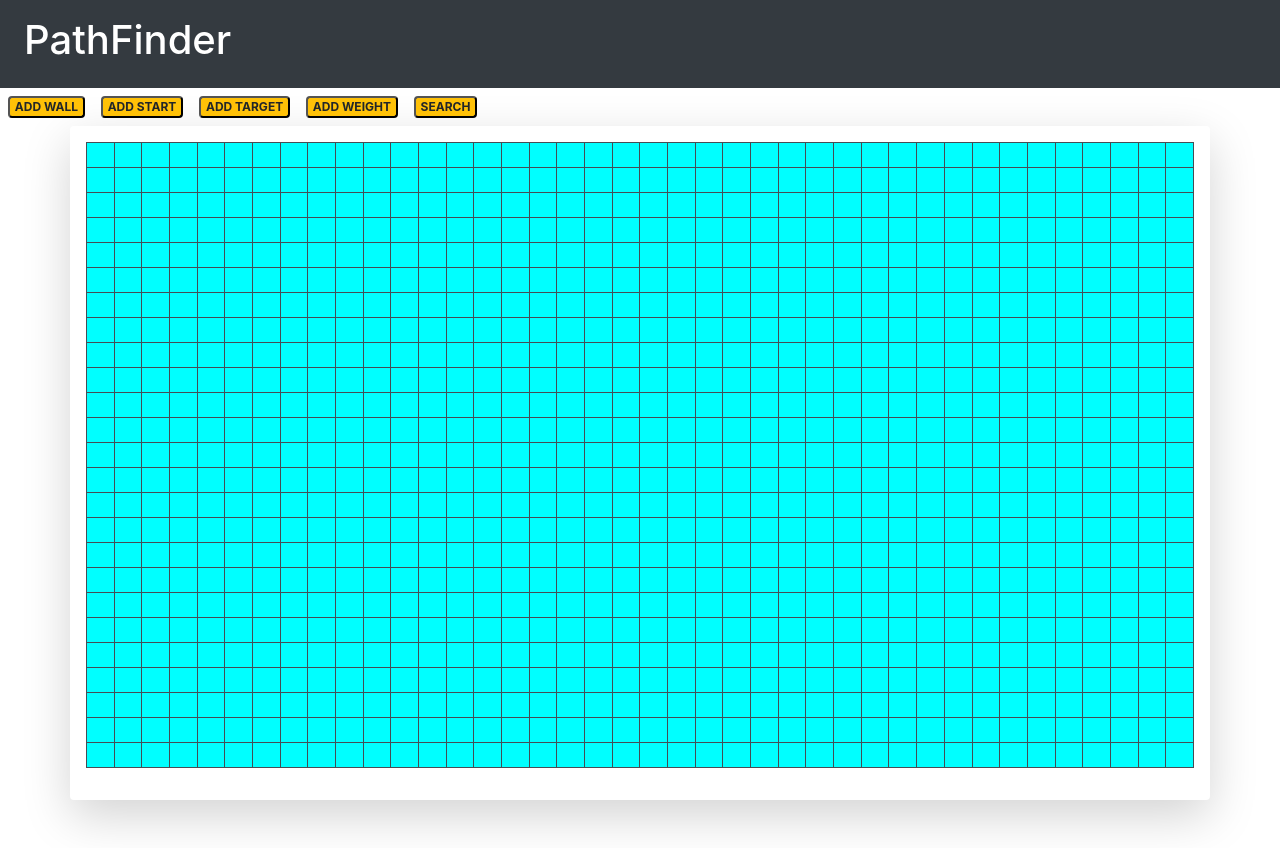
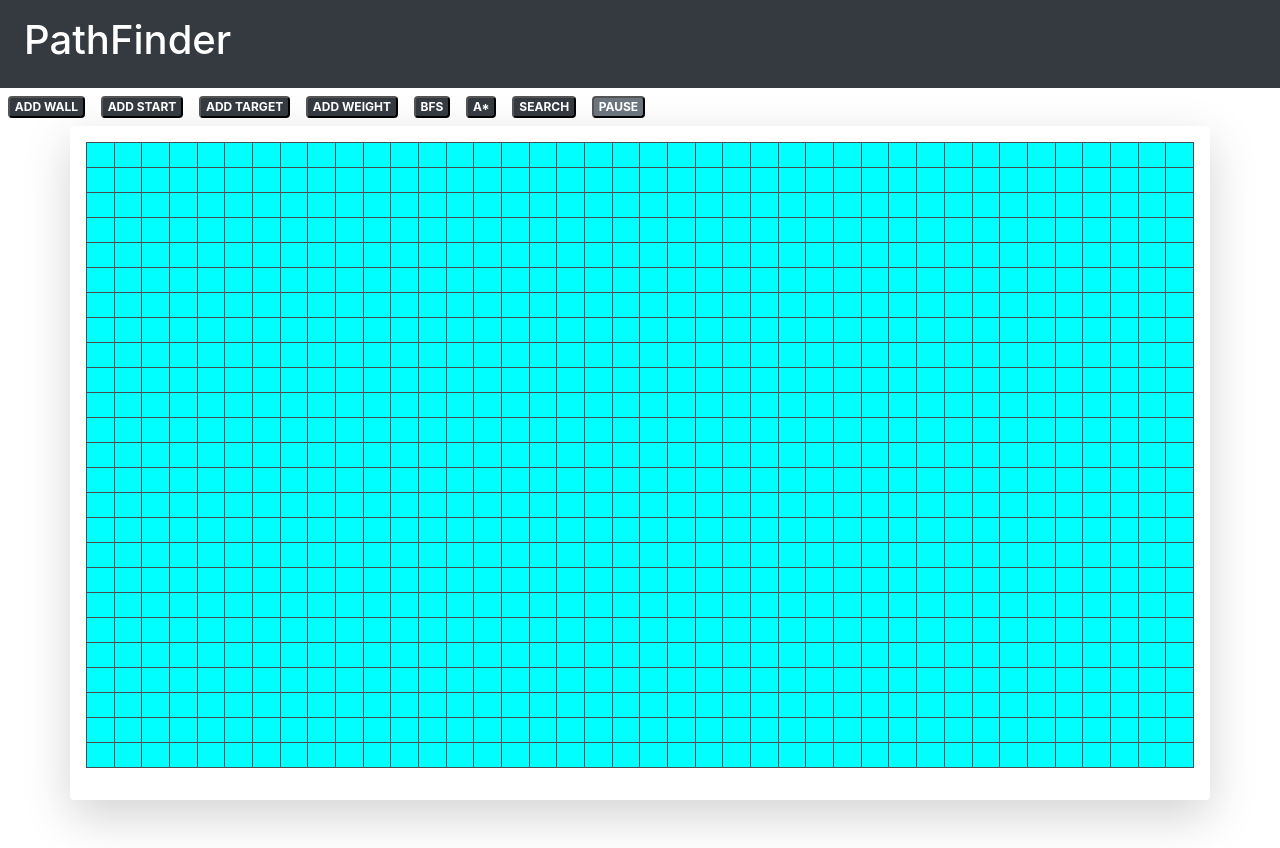
Before and after one commit to NiharikaVadlamudi/Path-Finding-Microsoft-Project-Team-Phoenix-, a React (Create React App) app: page / in a window 1280 px wide. Built offline with nearby package versions, Linux system fonts and the light colour scheme.

Commit message:
single shot traversal

```diff
--- a/src/components/Agent.jsx
+++ b/src/components/Agent.jsx
@@ -8,39 +8,112 @@ import BFS from "../Algorithms/bfs.jsx"
 class Agent extends Component {
     state = {
         algo: undefined,
-        controlButton:
-            {id : glob.startSearchButtonId, label:"SEARCH", status: false},
+        startStopButton: {id : glob.startSearchButtonId, label:"SEARCH", status: false},
+        pauseResumeButton: {id : glob.pauseResumeButtonId, label:"PAUSE", status: false, disable: true},
         period: 1
     }
 
-    handleOnOff = (button) => {
+    handleStartStop = (button) => {
         // do sanity checks
-        var controlButton = JSON.parse(JSON.stringify(this.state.controlButton))
-        controlButton.status = !controlButton.status
-        controlButton.label = (controlButton.status ? "STOP" : "SEARCH")
-        this.setState({controlButton})
-        this.props.handlePhaseToggle();
+        var startStopButton = JSON.parse(JSON.stringify(this.state.startStopButton));
+        if (startStopButton.status === false)
+        {
+          this.props.clearLastAlgo();
+          if(this.props.end === undefined || this.props.beg === undefined || this.props.algoSelected === -1)
+          {
+            alert("Error")
+            this.props.handleChecks();
+          }
+          else {
+            startStopButton.status = true;
+            startStopButton.label = "STOP";
+            var algo = this.props.algoSelected;
+            this.setState({startStopButton,algo})
+            this.props.handlePhaseToggle();
+            this.props.toggleIsAlgoRunning();
+            this.togglePause();
+          }
+        }
+        else {
+          startStopButton.status = false
+          startStopButton.label = "SEARCH";
+          this.props.handleResetButtons();
+          var algo = -1;
+          this.props.toggleIsAlgoRunning();
+          this.setState({startStopButton,algo});
+          this.props.handlePhaseToggle();
+        }
+    }
+
+    handlePauseResume = (button) => {
+      if(this.props.isAlgoRunning === false)
+      {
+        alert("This button is disabled rn")
+      }
+      else {
+        var pauseResumeButton = JSON.parse(JSON.stringify(this.state.pauseResumeButton));
+        pauseResumeButton.status = !pauseResumeButton.status;
+        pauseResumeButton.label = pauseResumeButton.status ? "RESUME" : "PAUSE" ;
+        this.setState({pauseResumeButton});
+      }
+    }
+
+    togglePause = () => {
+      var pauseResumeButton = JSON.parse(JSON.stringify(this.state.pauseResumeButton));
+      pauseResumeButton.disable = !pauseResumeButton.disable;
+      this.setState({pauseResumeButton});
+    }
+    pauseState = () => {
+      console.log("aaya")
+      return this.state.pauseResumeButton.status
     }
 
     componentDidUpdate(prevProps, prevState) {
         // status changed from not searching to searching
-        if(prevState.controlButton.status != this.state.controlButton.status){
-            const searching = this.state.controlButton.status
+        // console.log(this.props.isAlgoRunning)
+        if(prevState.startStopButton.status != this.state.startStopButton.status){
+            const searching = this.state.startStopButton.status;
+            var pause = this.state.pauseResumeButton.status;
             if(searching){
                 // init algo and set it to step periodically
-                this.state.algo = new BFS(this.props);
+                let algoItems = undefined
+                switch(this.state.algo)
+                {
+                  case glob.bfsButtonId: algoItems = new BFS(this.props); algoItems.orderVisted.shift(); break;
+                  default: break;
+                }
 
-                console.log(this.state.algo.f)
-                // console.log(this.state.algo)
-                // this.periodicStep = setInterval(() => {
-                    // <INSERT CODE HERE TO EXECUTE IT
-                    // PERIODICALLY WITH PERIOD this.state.period>
-                    ////////////////////////////////
-                    // let vis = this.state.algo.step()
-                    // if(vis !== undefined)
-                        this.props.handleStep(this.state.algo.vis);
-                    ////////////////////////////////
-                // }, this.state.period);
+                pause = this.state.pauseResumeButton.status;
+
+                if(algoItems !== undefined && pause === false)
+                {
+                  this.periodicStep = setInterval(() => {
+                    if(algoItems.orderVisted.length!==0  && pause === false)
+                    {
+                      pause = this.state.pauseResumeButton.status
+                      let cur = algoItems.orderVisted.shift();
+                      this.props.handleStep(cur);
+                    }
+                    if(pause === true)
+                    {
+                      pause = this.state.pauseResumeButton.status;
+
+                    }
+                    if(algoItems.orderVisted.length===0)
+                    {
+                      var startStopButton = JSON.parse(JSON.stringify(this.state.startStopButton));
+                      startStopButton.status = false;
+                      startStopButton.label = "SEARCH";
+                      this.props.handleResetButtons();
+                      var algo = -1;
+                      this.setState({startStopButton,algo});
+                      this.props.toggleIsAlgoRunning();
+                      this.props.handlePhaseToggle();
+                    }
+
+                  }, this.state.period);
+                }
+
             }
             else{
                 this.state.algo = undefined
@@ -56,7 +129,8 @@ class Agent extends Component {
     render() {
         return (
             <span>
-                <Button el={this.state.controlButton} onSelectOption={ this.handleOnOff }/>
+                <Button el={this.state.startStopButton} onSelectOption={ this.handleStartStop }/>
+                <Button el={this.state.pauseResumeButton} onSelectOption={ this.handlePauseResume }/>
             </span>
          );
     }
--- a/src/components/Button.jsx
+++ b/src/components/Button.jsx
@@ -7,7 +7,14 @@ class Button extends Component {
     render() {
 
         let classes = "badge m-2 badge-";
-        classes += this.props.el.status == 0 ? "warning":"primary";
+        if(this.props.el.disable === true)
+        {
+          classes += "secondary";
+        }
+        else {
+
+          classes += this.props.el.status == 0 ? "dark":"primary";
+        }
 
         return (
           <React.Fragment>
--- a/src/components/Grid.jsx
+++ b/src/components/Grid.jsx
@@ -13,12 +13,18 @@ class Grid extends Component {
         targetLoc: undefined,
         drawAllowed: true,
         drawMode: -1,
+        isAlgoRunning: false,
+        algoSelected: -1,
         drawButtons: [
-            {id : glob.wallButtonId, label:"ADD WALL", status: false},
-            {id : glob.startButtonId, label:"ADD START", status:false},
-            {id : glob.targetButtonId, label:"ADD TARGET", status: false },
-            {id : glob.weightButtonId, label:"ADD WEIGHT", status: false},
-        ]
+            {id : glob.wallButtonId, label:"ADD WALL", status: false, disable: false},
+            {id : glob.startButtonId, label:"ADD START", status:false, disable: false},
+            {id : glob.targetButtonId, label:"ADD TARGET", status: false, disable: false },
+            {id : glob.weightButtonId, label:"ADD WEIGHT", status: false, disable: false},
+        ],
+        algos : [
+          {id : glob.bfsButtonId , label:"BFS" , status: false, disable: false},
+          {id : glob.aStarButtonId , label:"A*" , status: false, disable: false},
+        ],
     }
 
     constructor() {
@@ -86,6 +92,57 @@ class Grid extends Component {
         this.setState({drawButtons, drawMode});
       }
 
+    handleSelectAlgo = (element) => {
+        let algoSelected = this.state.algoSelected;
+
+        const algos = this.state.algos.map(c=>{
+          c.status = ((element !== undefined && c.id === element.id) ? algoSelected=c.id : false);
+          return c;
+        });
+        this.setState({algos,algoSelected});
+
+      }
+
+    toggleIsAlgoRunning = () => {
+      let isAlgoRunning = this.state.isAlgoRunning;
+      isAlgoRunning = !isAlgoRunning;
+      this.setState({isAlgoRunning});
+
+    }
+
+    handleChecks = () => {
+        let drawMode = this.state.drawMode;
+        drawMode = -1;
+        let drawAllowed = this.state.drawAllowed;
+        drawAllowed = true;
+        const drawButtons = this.state.drawButtons.map(c=>{
+          c.status = false;
+          return c;
+        });
+        this.setState({drawMode, drawAllowed, drawButtons});
+      }
+
+    handleResetButtons = () => {
+      let drawMode = this.state.drawMode;
+      drawMode = -1;
+      let drawAllowed = this.state.drawAllowed;
+      drawAllowed = true;
+      const drawButtons = this.state.drawButtons.map(c=>{
+        c.status = false;
+        return c;
+      });
+      let algoSelected = this.state.algoSelected;
+      algoSelected = -1;
+      const algos = this.state.algos.map(c=>{
+        c.status =  false;
+        return c;
+      });
+      this.setState({drawMode, drawAllowed, drawButtons, algos, algoSelected});
+
+
+    }
+
+
     handleCellClick = (r, c) => {
 
         if(!this.state.drawAllowed) return;
@@ -146,13 +203,22 @@ class Grid extends Component {
         this.setState({drawAllowed});
     }
 
+
     handleStep = (vis) => {
+        // console.log(vis)
+        const clone = JSON.parse(JSON.stringify(this.state.status));
+        clone[vis[0]][vis[1]] = glob.visId;
+
+        this.setState({status: clone})
+    }
+
+    clearLastAlgo = () => {
         // console.log(vis)
         const clone = JSON.parse(JSON.stringify(this.state.status));
         for(let i = 0; i < this.state.rows; i++){
             for(let j = 0; j < this.state.cols; j++){
-                if(vis[i][j] === 1 && clone[i][j] === glob.emptyId)
-                    clone[i][j] = glob.visId;
+                if(clone[i][j] === glob.visId)
+                    clone[i][j] = glob.emptyId;
             }
         }
         this.setState({status: clone})
@@ -166,12 +232,23 @@ class Grid extends Component {
                         el => <Button key={el.id} el={el} onSelectOption={ this.handleSelectDrawMode }/>
                     )}
                 </span>
+                <span>
+                    {this.state.algos.map(
+                        el => <Button key={el.id} el={el} onSelectOption={ this.handleSelectAlgo }/>
+                    )}
+                </span>
                 <Agent
+                    beg={this.state.startLoc}
+                    end={this.state.targetLoc}
+                    algoSelected={this.state.algoSelected}
+                    isAlgoRunning={this.state.isAlgoRunning}
+                    status={this.state.status}
                     handlePhaseToggle={this.handlePhaseToggle}
                     handleStep={this.handleStep}
-                    status={this.state.status}
-                    beg={this.state.startLoc}
-                    end={this.state.targetLoc}
+                    toggleIsAlgoRunning={this.toggleIsAlgoRunning}
+                    handleChecks={this.handleChecks}
+                    clearLastAlgo={this.clearLastAlgo}
+                    handleResetButtons={this.handleResetButtons}
                 />
                 {this.getBoard()}
             </React.Fragment>
--- a/src/components/global.jsx
+++ b/src/components/global.jsx
@@ -11,10 +11,13 @@ export default {
     visId: 4,
 
     bfsButtonId : 1,
-    dfsButtonId : 2,
-    astarButtonId : 3,
+    aStarButtonId : 3,
 
     searchPhaseId : 1,
     designPhaseId : -1,
     // clearBoardButtonId : 3,
+
+    startStopButtonId:1,
+    pauseResumeButtonId:2,
+    clearBoardButtonId:3,
 }
```
Also changed, not shown: src/Algorithms/bfs.jsx (+11 -0 lines).
